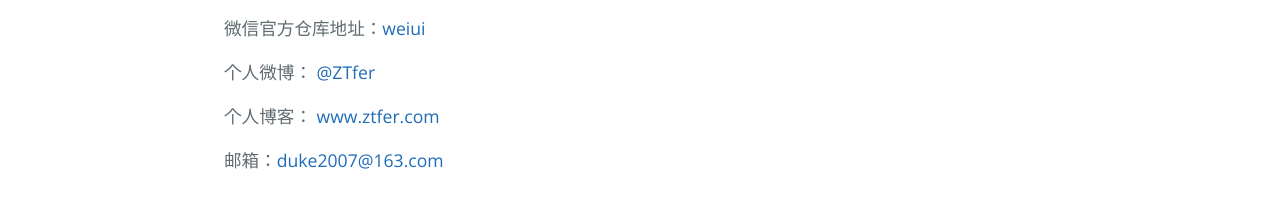
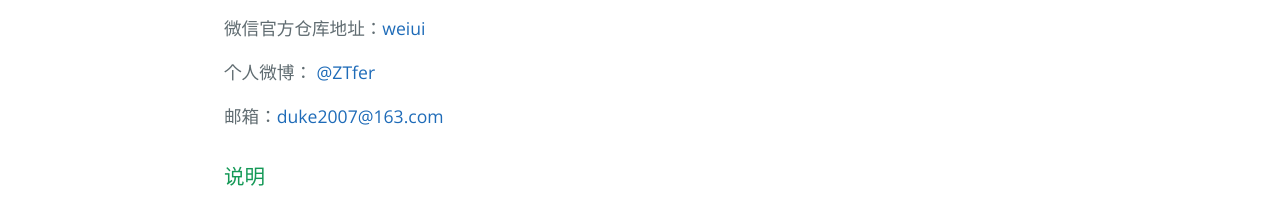
Before and after one commit to ZTfer/weui-sketch, a plain HTML site: page index.html in a window 1280 px wide. Shown: the part 514-716 px from the top of the page. Drawn offline with nearby package versions, Linux system fonts and the light colour scheme.

Commit message:
Update index.html
remove ztfer.com

```diff
--- a/index.html
+++ b/index.html
@@ -27,8 +27,6 @@
 <p>微信官方仓库地址：<a href="https://github.com/weui/weui">weiui</a></p>
 
 <p>个人微博： <a href="http://weibo.com/wudu2012">@ZTfer</a></p>
-
-<p>个人博客： <a href="http://www.ztfer.com">www.ztfer.com</a></p>
 
 <p>邮箱：<a href="mailto:duke2007@163.com">duke2007@163.com</a></p>
 
```
